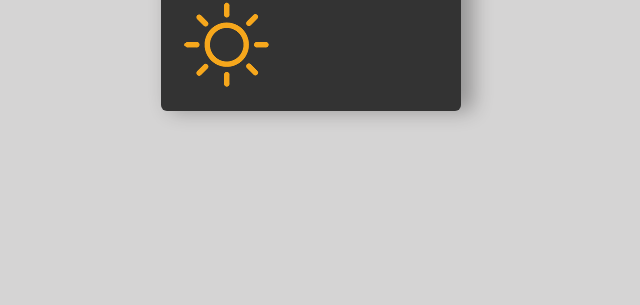
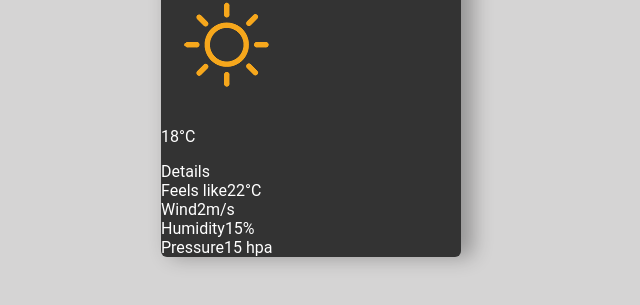
Before and after one commit to Rikiya89/react-weather-app, a React (Create React App) app: page / in a window 1280 px wide. Shown: the part 111-416 px from the top of the page, without its empty margins (329-969 px from the left). Built offline with nearby package versions, Linux system fonts and the light colour scheme.

Commit message:
Update current-weather.js

```diff
--- a/src/components/current-weather/current-weather.js
+++ b/src/components/current-weather/current-weather.js
@@ -4,10 +4,36 @@ const CurrentWeather = () => {
     return (
         <div className="weather">
             <div className="top">
-            <p className="city">Belgrade</p>
-            <p classNmae="weather-deecription">Sunny</p>
+                <div>
+                    <p className="city">Belgrade</p>
+                    <p classNmae="weather-decription">Sunny</p>
+                </div>
+                <img alt="weather" className="weather-icon" src="icons/01d.png" />
             </div>
-            <img alt="weather" className="weather-icon" src="icons/01d.png"/>
+            <div className="bottom">
+                <p className="temperature">18°C</p>
+                <div className="details">
+                    <div className="parameter-row">
+                        <span className="parameter-label">Details</span>
+                    </div>
+                    <div className="parameter-row">
+                        <span className="parameter-label">Feels like</span>
+                        <span className="parameter-value">22°C</span>
+                    </div>
+                    <div className="parameter-row">
+                        <span className="parameter-label">Wind</span>
+                        <span className="parameter-value">2m/s</span>
+                    </div>
+                    <div className="parameter-row">
+                        <span className="parameter-label">Humidity</span>
+                        <span className="parameter-value">15%</span>
+                    </div>
+                    <div className="parameter-row">
+                        <span className="parameter-label">Pressure</span>
+                        <span className="parameter-value">15 hpa</span>
+                    </div>
+                </div>
+            </div>
         </div>
     );
 }
```
